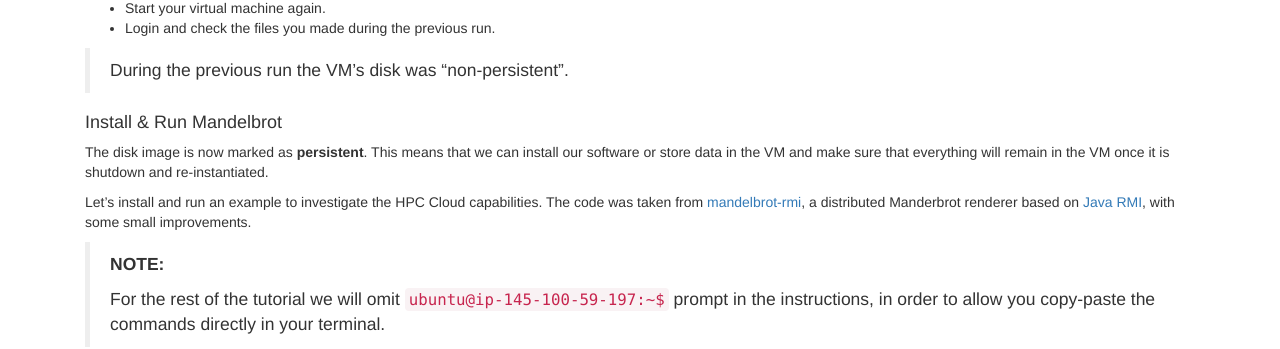
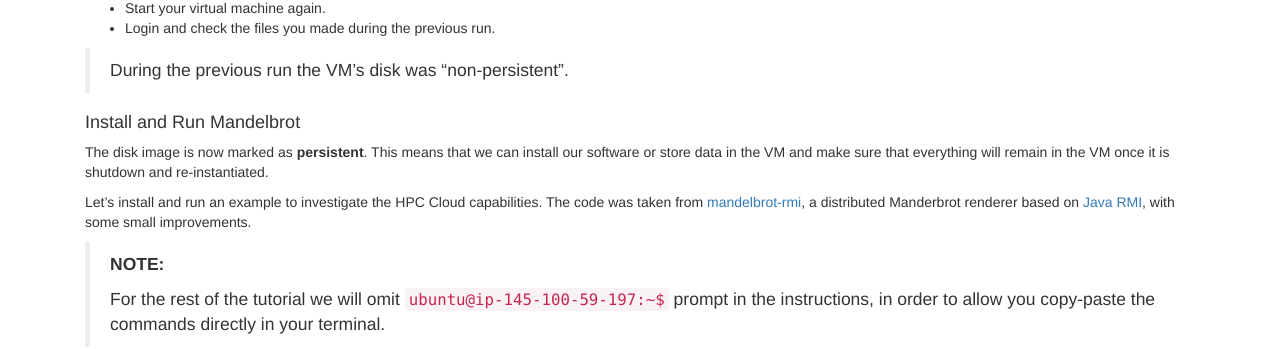
Before and after one commit to sara-nl/clouddocs, a Jekyll site: the page built from surfcursus-part-B-2015-Oct-15.markdown, in a window 1280 px wide and 900 px high, scrolled down 610 px. Shown: the part 148-497 px from the top of the window. Built offline with Jekyll 4.4.1, drawn with Linux system fonts in a browser that asks for light colours.

Commit message:
Update surfcursus-part-B-2015-Oct-15.markdown

````diff
--- a/surfcursus-part-B-2015-Oct-15.markdown
+++ b/surfcursus-part-B-2015-Oct-15.markdown
@@ -42,7 +42,7 @@ Disk images can be `persistent` or not and you can switch that flag.
 
 > During the previous run the VM's disk was "non-persistent".
 
-#### Install & Run Mandelbrot
+#### Install and Run Mandelbrot
 
 The disk image is now marked as **persistent**. This means that we can install our software or store data in the VM and make sure that everything will remain in the VM once it is shutdown and re-instantiated.
 
@@ -156,14 +156,15 @@ That was it. From now on you will get a 4-core VM running using the same *Cursus
 > **NOTE:**
 >Your VM's image was (and is) persistent.
 
-* Run the [same example](#install-&-run-mandelbrot) with a single server.
+* Run the [same example](#install-and-run-mandelbrot) with a single server.
 * Start a new terminal and connect to the VM. Type the following command:
 
 ```sh
 ps -eo pid,psr,pcpu,args | sed -n -e '1p' -e '/java/p'
 ```
 
-  This shows the running Java processes and the CPU number on which it runs (column `PSR`).
+This shows the running Java processes and the CPU number on which it runs (column `PSR`).
+
 * Stop server(s) and client.
 * Launch multiple servers on different CPUs:
   * Start new terminals as needed and run variations on the following command:
````
